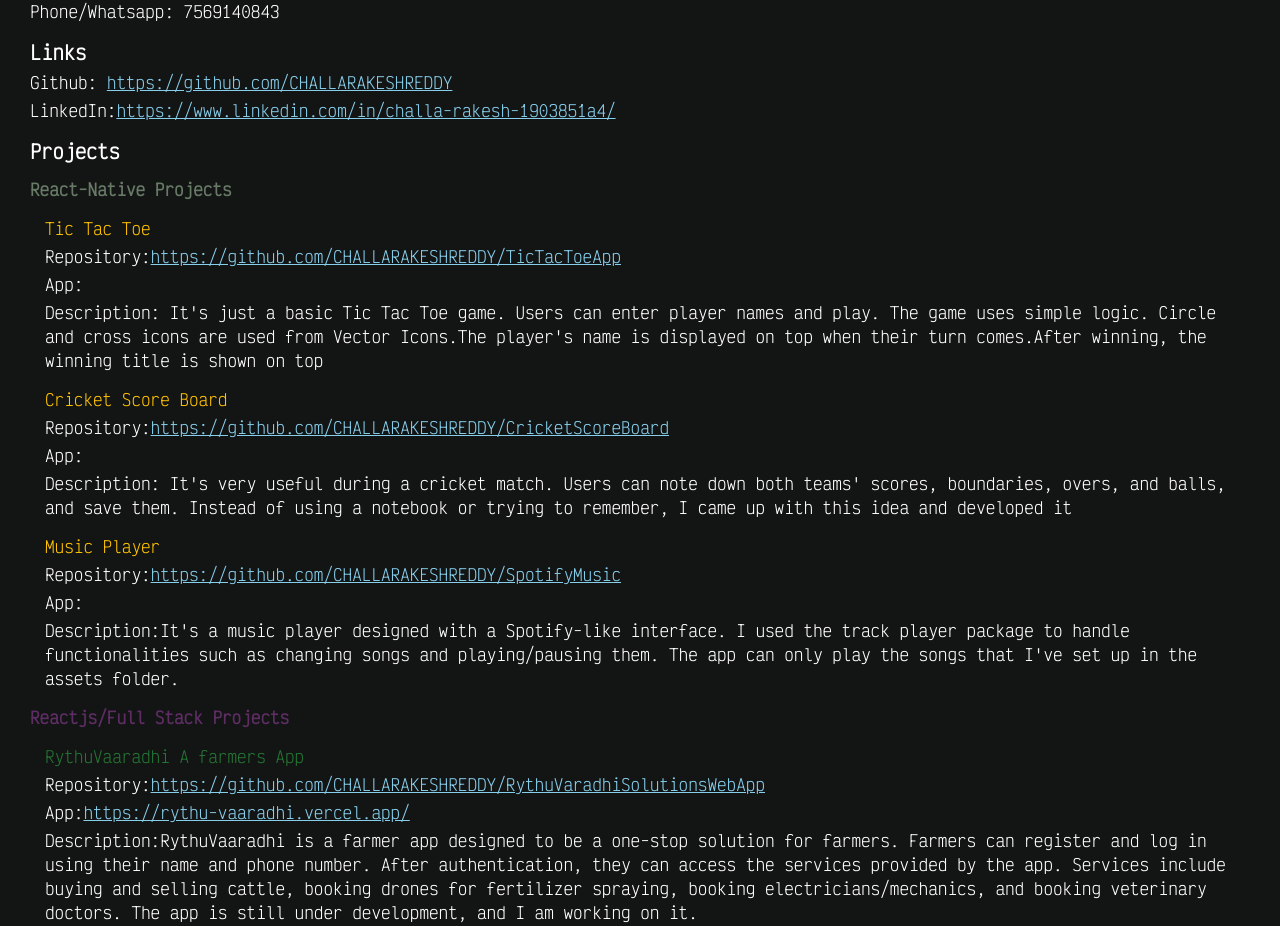
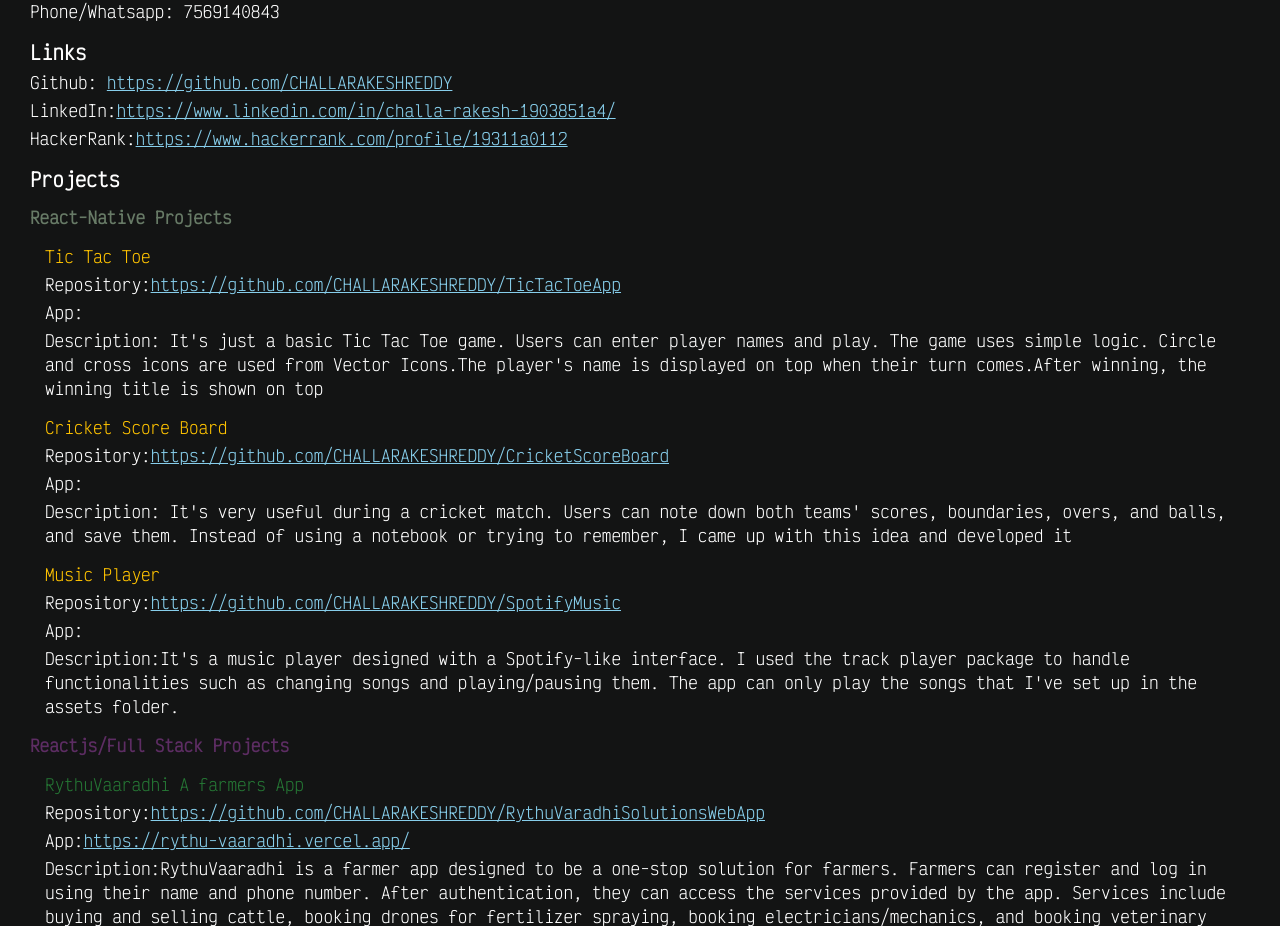
Before and after one commit to CHALLARAKESHREDDY/MyPortfolio, a React (Create React App) app in the folder myportfolio/: page / in a window 1280 px wide. Shown: the part 838-1764 px from the top of the page. Built offline with nearby package versions, Linux system fonts and the light colour scheme.

Commit message:
need to add some links

```diff
--- a/myportfolio/src/Components/Home.js
+++ b/myportfolio/src/Components/Home.js
@@ -46,6 +46,12 @@ const Home = () => {
                     https://www.linkedin.com/in/challa-rakesh-1903851a4/
                 </a>
             </p>
+            <p  className="Git">HackerRank:
+            <a href="https://www.hackerrank.com/profile/19311a0112"  style={{color:"skyblue"}}>
+                https://www.hackerrank.com/profile/19311a0112
+            </a>
+        </p>
+
             <div className="Personal">
 
             <h3>Projects</h3>
```
